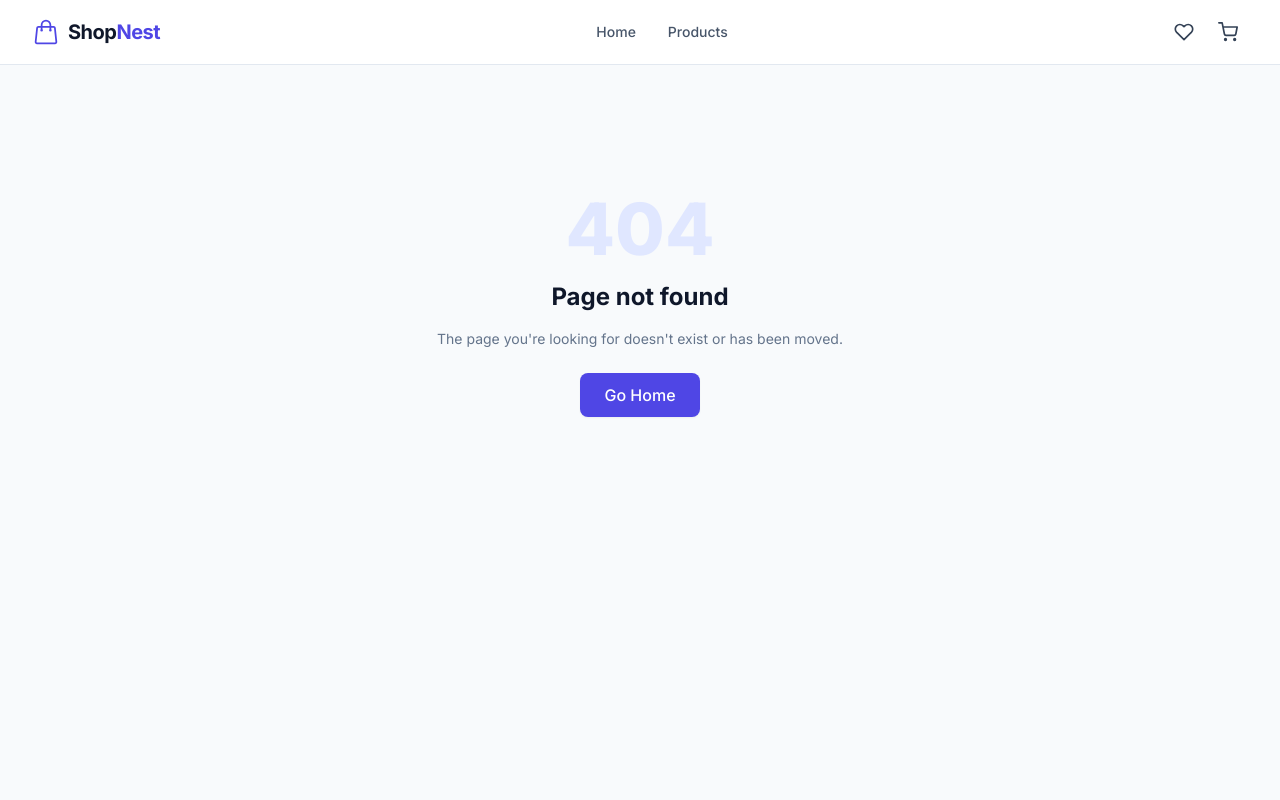
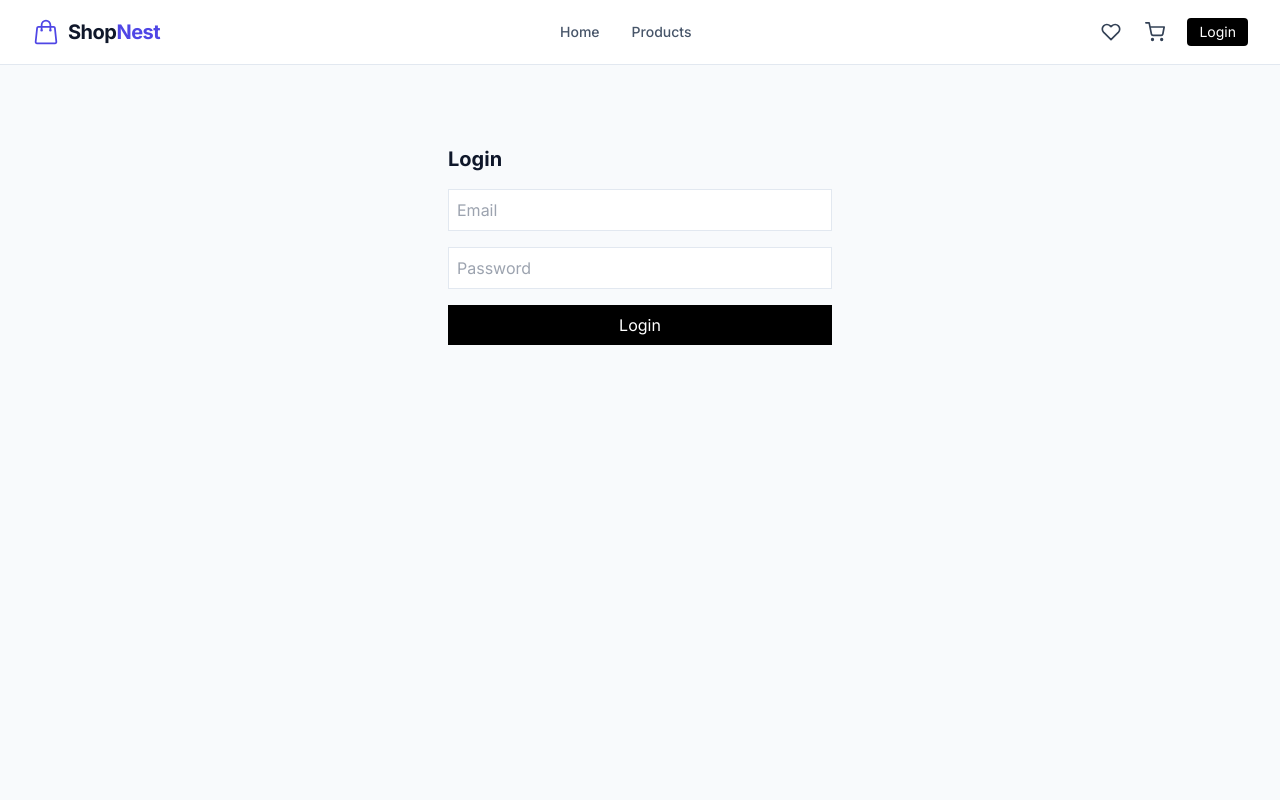
Before and after one commit to sarfraj-creator/shop-nest, a Next.js app: page /login in a window 1280 px wide. Before the commit this address had no page. Shown: the top 800 px of the page. Built offline with nearby package versions, Linux system fonts and the light colour scheme.

Commit message:
login workflow done

```diff
--- /dev/null
+++ b/src/app/login/page.tsx
@@ -0,0 +1,5 @@
+import LoginForm from "@/components/auth/LoginForm";
+
+export default function LoginPage() {
+  return <LoginForm />;
+}
--- /dev/null
+++ b/src/components/auth/LoginForm.tsx
@@ -0,0 +1,66 @@
+"use client";
+
+import { useState } from "react";
+import { loginService } from "@/services/auth.service";
+import { useAuthStore } from "@/store/auth.store";
+import { useRouter } from "next/navigation";
+
+export default function LoginForm() {
+  const router = useRouter();
+  const { setAuth } = useAuthStore();
+
+  const [email, setEmail] = useState("");
+  const [password, setPassword] = useState("");
+  const [loading, setLoading] = useState(false);
+
+  const handleSubmit = async (e: any) => {
+    e.preventDefault();
+    setLoading(true);
+
+    try {
+      const res = await loginService({ email, password });
+
+      if (res.token) {
+        setAuth(res.token, res.user);
+        alert("Login successful");
+        router.push("/");
+      }
+    } catch (err: any) {
+      alert(err?.message || "Login failed");
+    } finally {
+      setLoading(false);
+    }
+  };
+
+  return (
+    <form onSubmit={handleSubmit} className="space-y-4 max-w-sm mx-auto mt-20">
+      <h2 className="text-xl font-bold">Login</h2>
+
+      <input
+        type="email"
+        placeholder="Email"
+        className="w-full border p-2"
+        value={email}
+        onChange={(e) => setEmail(e.target.value)}
+        required
+      />
+
+      <input
+        type="password"
+        placeholder="Password"
+        className="w-full border p-2"
+        value={password}
+        onChange={(e) => setPassword(e.target.value)}
+        required
+      />
+
+      <button
+        type="submit"
+        className="w-full bg-black text-white py-2"
+        disabled={loading}
+      >
+        {loading ? "Logging in..." : "Login"}
+      </button>
+    </form>
+  );
+}
--- a/src/components/layout/Navbar.tsx
+++ b/src/components/layout/Navbar.tsx
@@ -1,7 +1,7 @@
 "use client";
 
 import Link from "next/link";
-import { usePathname } from "next/navigation";
+import { usePathname, useRouter } from "next/navigation";
 import { FiShoppingCart, FiHeart, FiMenu, FiX } from "react-icons/fi";
 import { HiOutlineShoppingBag } from "react-icons/hi2";
 import { useState } from "react";
@@ -9,6 +9,7 @@ import { useCartStore, selectCartItemCount } from "@/store/cartStore";
 import { useWishlistStore } from "@/store/wishlistStore";
 import { useHydration } from "@/hooks/useHydration";
 import { cn } from "@/lib/utils";
+import { useAuthStore } from "@/store/auth.store";
 
 const navLinks = [
   { href: "/", label: "Home" },
@@ -19,17 +20,20 @@ export function Navbar() {
   const pathname = usePathname();
   const [mobileOpen, setMobileOpen] = useState(false);
   const hydrated = useHydration();
+  const router = useRouter();
+
+  const { token } = useAuthStore();
 
   const cartCount = useCartStore(selectCartItemCount);
   const wishCount = useWishlistStore((s) => s.items.length);
 
-  // Before hydration, don't render badges — they'd mismatch SSR (which sees 0)
   const showCartBadge = hydrated && cartCount > 0;
   const showWishBadge = hydrated && wishCount > 0;
 
   return (
     <header className="sticky top-0 z-50 border-b border-slate-200 bg-white/90 backdrop-blur-sm">
       <div className="mx-auto flex h-16 max-w-7xl items-center justify-between px-4 sm:px-6 lg:px-8">
+
         {/* Logo */}
         <Link href="/" className="flex items-center gap-2">
           <HiOutlineShoppingBag className="h-7 w-7 text-indigo-600" />
@@ -56,6 +60,7 @@ export function Navbar() {
 
         {/* Right side icons */}
         <div className="flex items-center gap-1">
+
           {/* Wishlist */}
           <Link
             href="/wishlist"
@@ -83,6 +88,26 @@ export function Navbar() {
               </span>
             )}
           </Link>
+
+
+          {!token ? (
+            <button
+              onClick={() => router.push("/login")}
+              className="ml-2 rounded bg-black px-3 py-1 text-sm text-white"
+            >
+              Login
+            </button>
+          ) : (
+            <button
+              onClick={() => {
+                localStorage.removeItem("token");
+                router.push("/login");
+              }}
+              className="ml-2 rounded bg-gray-800 px-3 py-1 text-sm text-white"
+            >
+              Logout
+            </button>
+          )}
 
           {/* Mobile hamburger */}
           <button
--- a/src/lib/api.ts
+++ b/src/lib/api.ts
@@ -86,3 +86,34 @@ export async function fetchProductsByCategory(
   const data: DummyProductsResponse = await res.json();
   return data.products.map(normalise);
 }
+
+
+
+export const API_BASE_URL =
+  "https://staging-backend.thebobproject.co/api";
+
+export const apiFetch = async (
+  endpoint: string,
+  options: RequestInit = {}
+) => {
+  const token = localStorage.getItem("token");
+
+  const res = await fetch(`${API_BASE_URL}${endpoint}`, {
+    ...options,
+    headers: {
+      "Content-Type": "application/json",
+      ...(token && {
+        Authorization: `Bearer ${token}`,
+      }),
+      ...options.headers,
+    },
+  });
+
+  const data = await res.json();
+
+  if (!res.ok) {
+    throw data;
+  }
+
+  return data;
+};
--- /dev/null
+++ b/src/services/auth.service.ts
@@ -0,0 +1,35 @@
+import { apiFetch } from "@/lib/api";
+import { LoginPayload, LoginResponse } from "@/types/auth.types";
+
+export const loginService = async (
+  payload: LoginPayload
+): Promise<LoginResponse> => {
+  try {
+    const res = await apiFetch("/v2/login", {
+      method: "POST",
+      body: JSON.stringify({
+        type: "password",
+        ...payload,
+      }),
+    });
+
+    //  Real API success
+    if (res?.token) {
+      return res;
+    }
+
+    //  fallback
+    return {
+      token: "mock_token_123",
+      user: { email: payload.email },
+    };
+  } catch (error) {
+    console.warn("Login API failed → using mock");
+
+    //  fallback on error
+    return {
+      token: "mock_token_123",
+      user: { email: payload.email },
+    };
+  }
+};
--- /dev/null
+++ b/src/store/auth.store.ts
@@ -0,0 +1,27 @@
+import { create } from "zustand";
+
+interface AuthState {
+  token: string | null;
+  user: any;
+  setAuth: (token: string, user: any) => void;
+  logout: () => void;
+}
+
+export const useAuthStore = create<AuthState>((set) => ({
+  token:
+    typeof window !== "undefined"
+      ? localStorage.getItem("token")
+      : null,
+
+  user: null,
+
+  setAuth: (token, user) => {
+    localStorage.setItem("token", token);
+    set({ token, user });
+  },
+
+  logout: () => {
+    localStorage.removeItem("token");
+    set({ token: null, user: null });
+  },
+}));
```
Also changed, not shown: src/lib/validators.ts (added, +17 -0 lines), src/types/auth.types.ts (added, +10 -0 lines).
